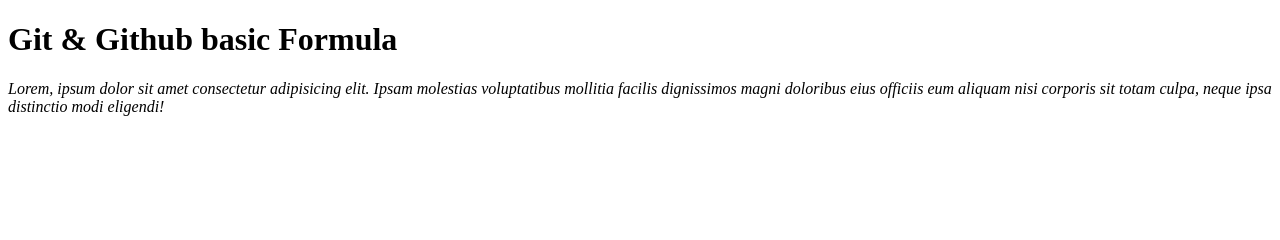
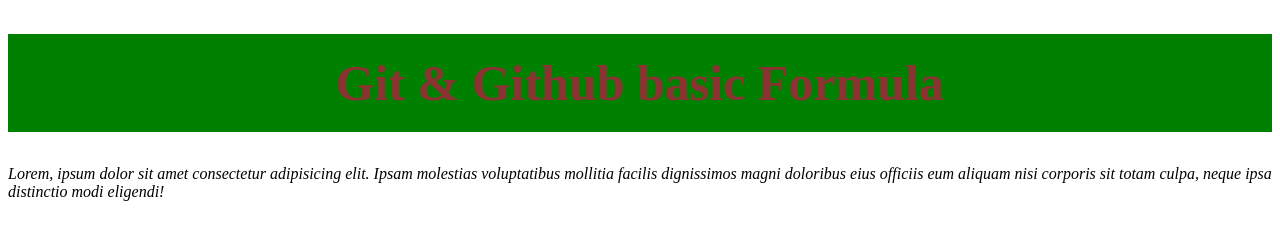
Before and after one commit to pobitro23/first-website, a plain HTML site: page index.html in a window 1280 px wide. Drawn offline with Linux system fonts and the light colour scheme.

Commit message:
css basic

```diff
--- a/style.css
+++ b/style.css
@@ -1,5 +1,7 @@
-.h1 {
+h1 {
 background-color: green;
+font-size: 50px ;
+color: rgb(141, 50, 50);
+padding: 20px;
 text-align: center;
-font-size: large;
 }
```
